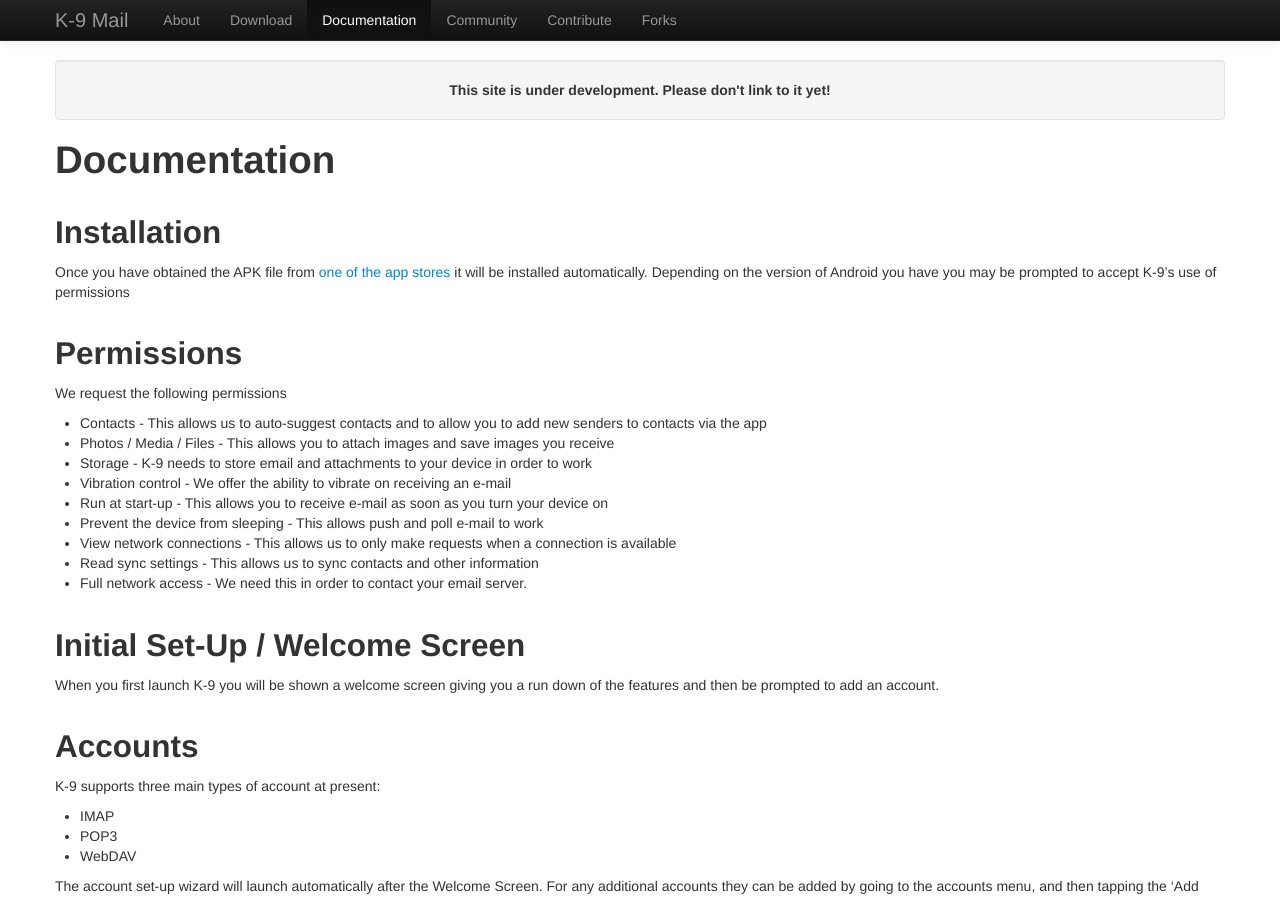
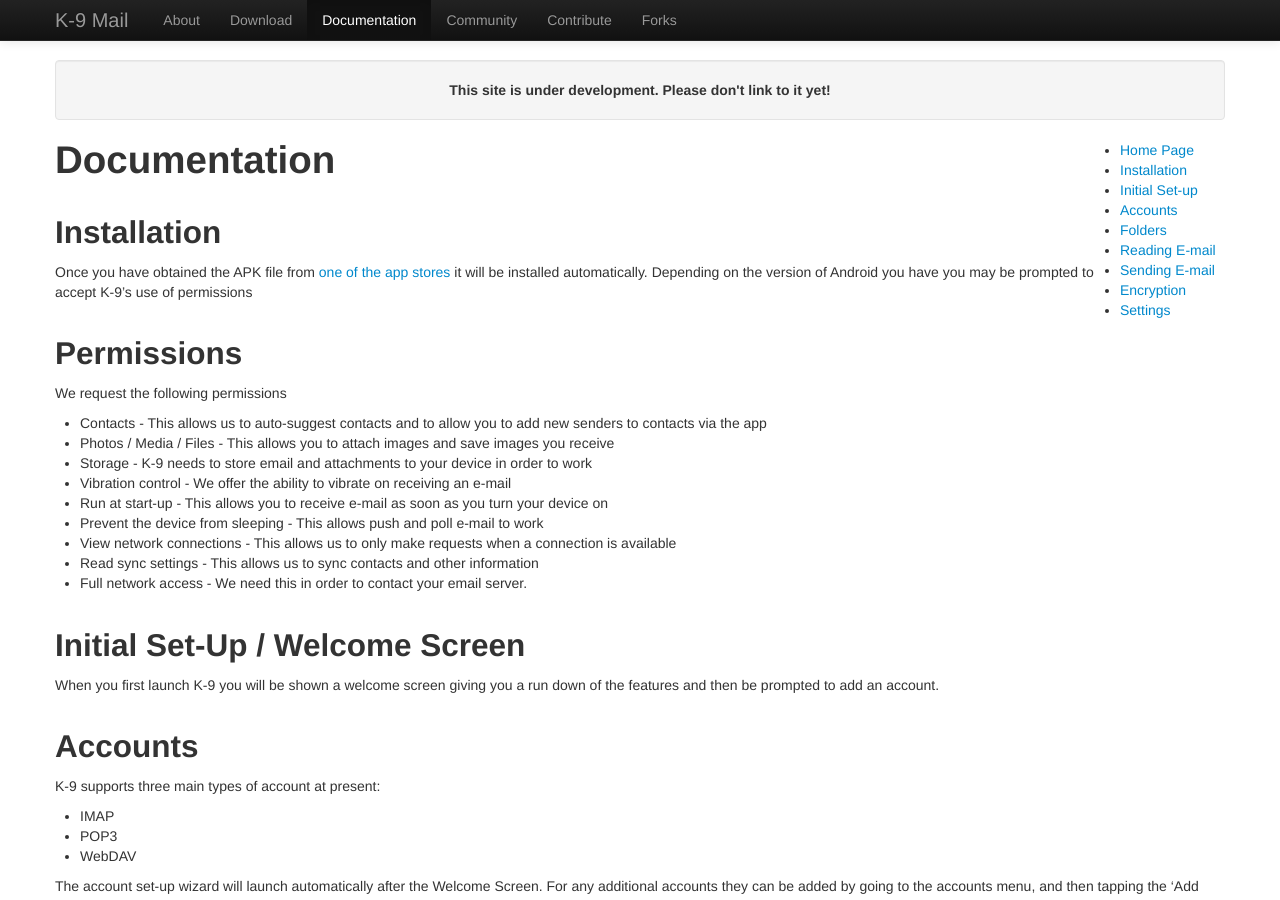
Before and after one commit to k9mail/k9mail.app, a Jekyll site: the page built from documentation.md, in a window 1280 px wide and 900 px high. Built offline with Jekyll 4.4.1, drawn with Linux system fonts in a browser that asks for light colours; nearby versions of some CDN libraries.

Commit message:
Update documentation.md

```diff
--- a/documentation.md
+++ b/documentation.md
@@ -3,6 +3,20 @@ title: Documentation
 nav_order: 3
 layout: default
 ---
+
+<div class="documentation-nav">
+			<ul class="submenu">
+				<li id="n-mainpage"><a href="/documentation.md">Home Page</a></li>
+				<li><a href="/installation.md">Installation</a></li>
+				<li><a href="/setup.md">Initial Set-up</a></li>
+				<li><a href="/accounts.md">Accounts</a></li>
+				<li><a href="/folders.md">Folders</a></li>
+				<li><a href="/reading.md">Reading E-mail</a></li>
+				<li><a href="/sending.md">Sending E-mail</a></li>
+				<li><a href="/encryption.md">Encryption</a></li>
+				<li><a href="/settings.md">Settings</a></li>
+			</ul>
+		</div>
 
 # Documentation
 
```
